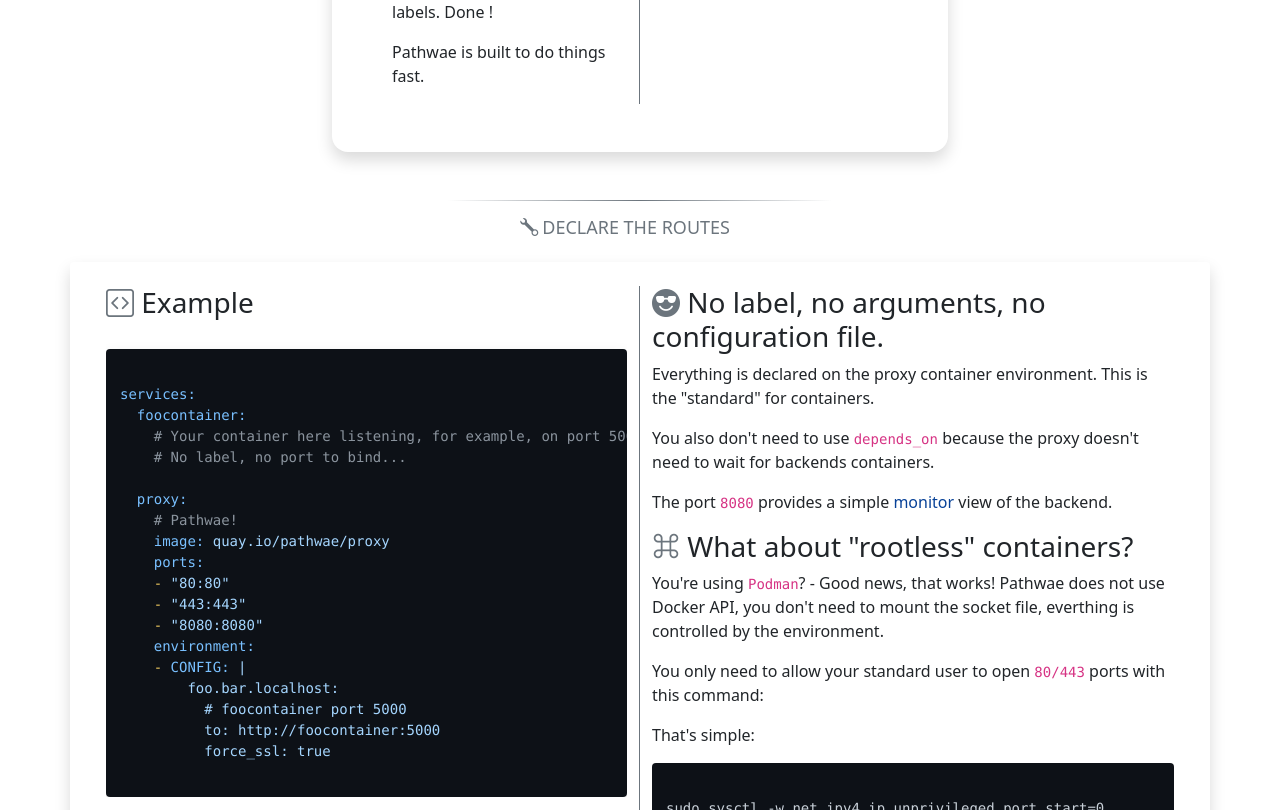
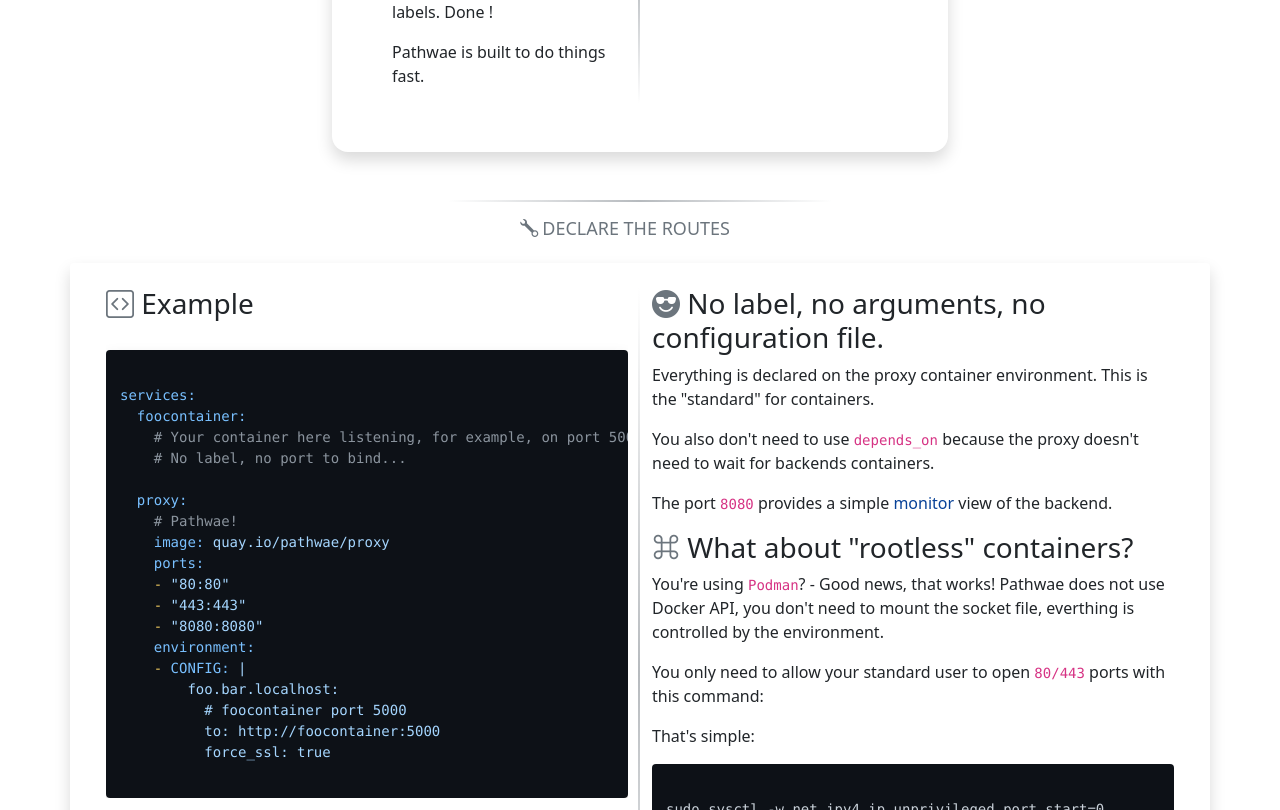
Before and after one commit to pathwae/website, a website built with Parcel: page src/index.html in a window 1280 px wide. Shown: the part 722-1532 px from the top of the page. Built offline with nearby package versions, Linux system fonts and the light colour scheme.

Commit message:
Better gradient line for borders

```diff
--- a/src/medium-size.scss
+++ b/src/medium-size.scss
@@ -1,5 +1,22 @@
+$line-top-gradient: tint-color($secondary, 50);
+
 .border-right {
-  border-right: 1px solid $secondary;
+  position: relative;
+  &::after {
+    content: "";
+    display: block;
+    height: 100%;
+    background: linear-gradient(
+      to bottom,
+      rgba(255, 255, 255, 0),
+      $line-top-gradient,
+      rgba(255, 255, 255, 0)
+    );
+    position: absolute;
+    width: 2px;
+    top: 0;
+    right: 0;
+  }
 }
 #presentation {
   margin-top: -8rem;
@@ -19,11 +36,11 @@
     position: relative;
     width: 30%;
     margin-left: 35%;
-    height: 1px;
+    height: 2px;
     background: linear-gradient(
       to right,
       rgba(255, 255, 255, 0),
-      $secondary,
+      $line-top-gradient,
       rgba(255, 255, 255, 0)
     );
     margin-bottom: 1rem;
```
